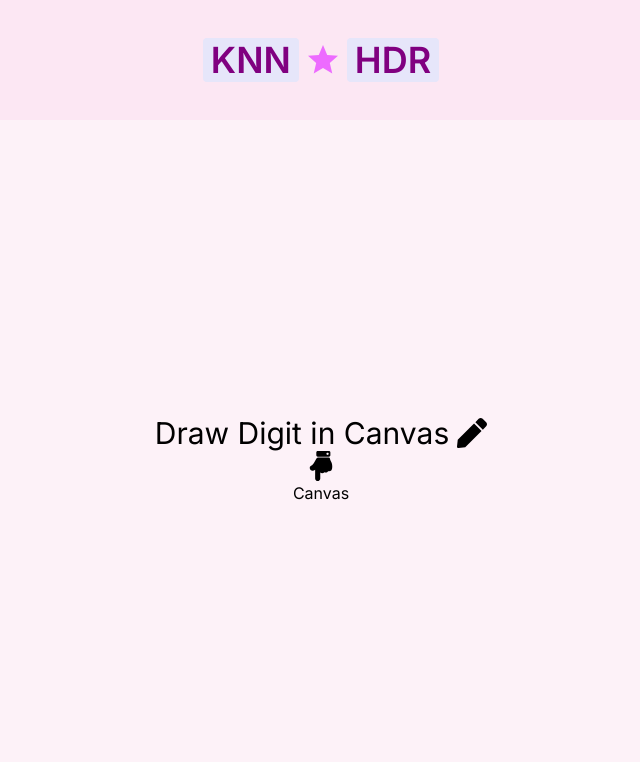
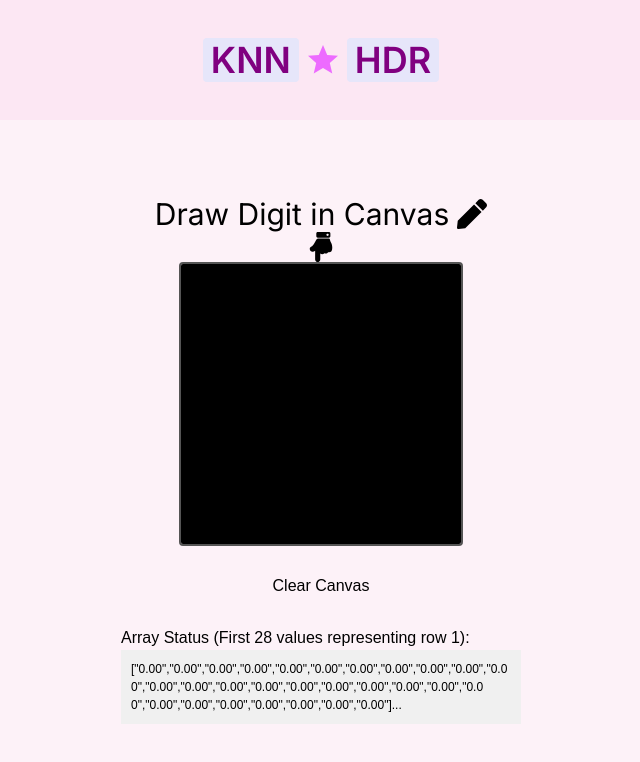
Before and after one commit to lucky-KRMU/KhushiNeuralNetwork-HDR-Frontend, a React (Vite) app: page / in a window 1280 px wide. Shown: the top 762 px of the page, without its empty margins (319-959 px from the left). Built offline with nearby package versions, Linux system fonts and the light colour scheme.

Commit message:
add canvas in playground

```diff
--- a/src/Components/Playground/Playground.jsx
+++ b/src/Components/Playground/Playground.jsx
@@ -1,5 +1,140 @@
-import react from "react";
+import react, { useRef, useState, useEffect } from "react";
 import { FaHandPointDown, FaPen  } from "react-icons/fa";
+
+
+function DigitCanvas() {
+  const canvasRef = useRef(null);
+  const [isDrawing, setIsDrawing] = useState(false);
+  const [pixelArray, setPixelArray] = useState(new Array(28 * 28).fill(0));
+  const lastPos = useRef({ x: 0, y: 0 });
+
+  // Grid Dimensions
+  const GRID_SIZE = 28;
+  const DISPLAY_SIZE = 280; // Size on the screen (pixels)
+  const SCALE = DISPLAY_SIZE / GRID_SIZE; // 10x upscaling for rendering
+
+  useEffect(() => {
+    const canvas = canvasRef.current;
+    const ctx = canvas.getContext('2d', { willReadFrequently: true });
+
+    // Initialize background to pure black
+    ctx.fillStyle = '#000000';
+    ctx.fillRect(0, 0, DISPLAY_SIZE, DISPLAY_SIZE);
+  }, []);
+
+  // Update the 28x28 state array from the high-res canvas
+  const updatePixelArray = () => {
+    const canvas = canvasRef.current;
+    const ctx = canvas.getContext('2d');
+
+    // Create a tiny offscreen 28x28 canvas to let the browser handle downscaling
+    const offscreen = document.createElement('canvas');
+    offscreen.width = GRID_SIZE;
+    offscreen.height = GRID_SIZE;
+    const oCtx = offscreen.getContext('2d');
+
+    // Draw our smooth visual canvas onto the 28x28 canvas
+    oCtx.drawImage(canvas, 0, 0, DISPLAY_SIZE, DISPLAY_SIZE, 0, 0, GRID_SIZE, GRID_SIZE);
+
+    // Get raw pixel information
+    const imgData = oCtx.getImageData(0, 0, GRID_SIZE, GRID_SIZE);
+    const data = imgData.data; // RGBA array
+
+    const tempArray = new Array(GRID_SIZE * GRID_SIZE);
+    for (let i = 0; i < tempArray.length; i++) {
+      // Grab the Red channel (or average them) since it's grayscale
+      // Normalize value between 0.0 (black) and 1.0 (white) or 0-255
+      tempArray[i] = data[i * 4] / 255;
+    }
+
+    setPixelArray(tempArray);
+  };
+
+  const getCoordinates = (e) => {
+    const canvas = canvasRef.current;
+    const rect = canvas.getBoundingClientRect();
+    return {
+      x: e.clientX - rect.left,
+      y: e.clientY - rect.top
+    };
+  };
+
+  const startDrawing = (e) => {
+    const pos = getCoordinates(e);
+    lastPos.current = pos;
+    setIsDrawing(true);
+    draw(e);
+  };
+
+  const draw = (e) => {
+    if (!isDrawing) return;
+
+    const canvas = canvasRef.current;
+    const ctx = canvas.getContext('2d');
+    const currentPos = getCoordinates(e);
+
+    // Calculate distance between events to prevent gaps
+    const dist = Math.hypot(currentPos.x - lastPos.current.x, currentPos.y - lastPos.current.y);
+    const steps = Math.ceil(dist / 2);
+
+    for (let i = 0; i <= steps; i++) {
+      const t = steps === 0 ? 1 : i / steps;
+      const x = lastPos.current.x + (currentPos.x - lastPos.current.x) * t;
+      const y = lastPos.current.y + (currentPos.y - lastPos.current.y) * t;
+
+      // --- Soft-Bleed Brush Logic ---
+      const brushRadius = 18; // Tweak for visual thickness
+      const gradient = ctx.createRadialGradient(x, y, brushRadius * 0.2, x, y, brushRadius);
+
+      // Paint is white on black background (standard ML format)
+      gradient.addColorStop(0, 'rgba(255, 255, 255, 1.0)');  // Core solid opaque
+      gradient.addColorStop(0.5, 'rgba(255, 255, 255, 0.4)'); // Bleeding mid-tone
+      gradient.addColorStop(1, 'rgba(255, 255, 255, 0.0)');   // Smoothly transparent edge
+
+      ctx.fillStyle = gradient;
+      ctx.beginPath();
+      ctx.arc(x, y, brushRadius, 0, Math.PI * 2);
+      ctx.fill();
+    }
+
+    lastPos.current = currentPos;
+    updatePixelArray();
+  };
+
+  const clearCanvas = () => {
+    const canvas = canvasRef.current;
+    const ctx = canvas.getContext('2d');
+    ctx.fillStyle = '#000000';
+    ctx.fillRect(0, 0, DISPLAY_SIZE, DISPLAY_SIZE);
+    setPixelArray(new Array(GRID_SIZE * GRID_SIZE).fill(0));
+  };
+
+  return (
+    <div style={{ display: 'flex', flexDirection: 'column', alignItems: 'center', gap: '20px', fontFamily: 'sans-serif' }}>
+      <canvas
+        ref={canvasRef}
+        width={DISPLAY_SIZE}
+        height={DISPLAY_SIZE}
+        onMouseDown={startDrawing}
+        onMouseMove={draw}
+        onMouseUp={() => setIsDrawing(false)}
+        onMouseLeave={() => setIsDrawing(false)}
+        style={{ border: '2px solid #555', cursor: 'crosshair', borderRadius: '4px' }}
+      />
+
+      <button onClick={clearCanvas} style={{ padding: '8px 16px', cursor: 'pointer' }}>
+        Clear Canvas
+      </button>
+
+      <div>
+        <h4>Array Status (First 28 values representing row 1):</h4>
+        <div style={{ maxWidth: '400px', wordBreak: 'break-all', fontSize: '12px', background: '#f0f0f0', padding: '10px' }}>
+          {JSON.stringify(pixelArray.slice(0, 28).map(v => v.toFixed(2)))}...
+        </div>
+      </div>
+    </div>
+  );
+}
 
 export default function Playground () {
     return(
@@ -9,7 +144,7 @@ export default function Playground () {
 
         <h1 className="flex items-center justify-center gap-2 text-3xl">Draw Digit in Canvas <FaPen /></h1>
         <FaHandPointDown className="text-3xl" />
-        Canvas
+        <DigitCanvas />
         </main>
         </>
     );
```
